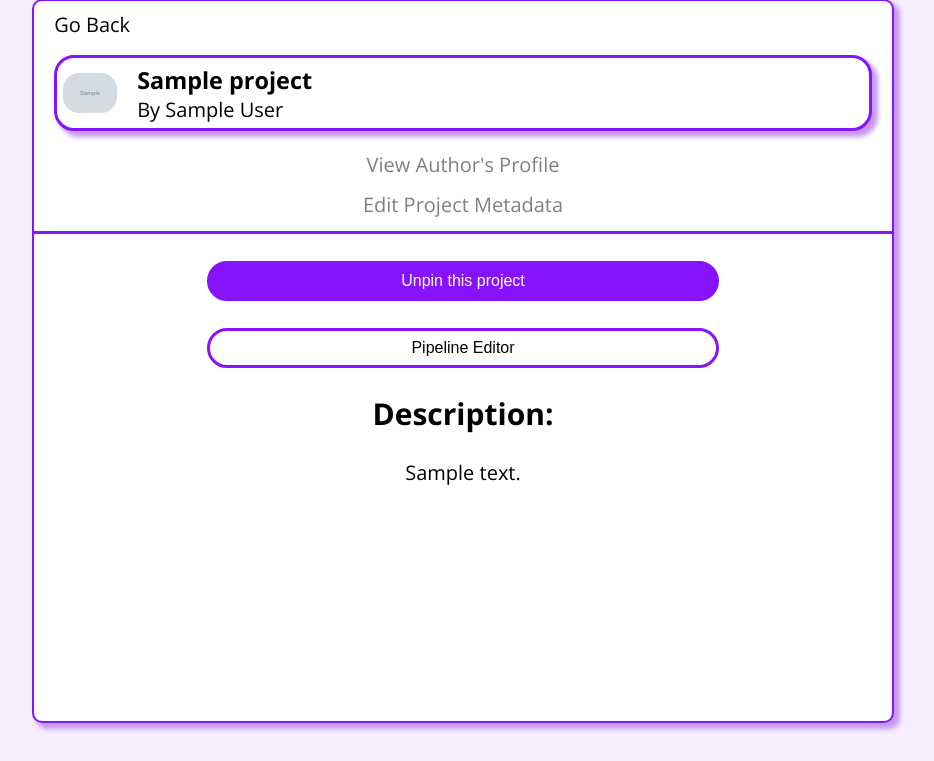
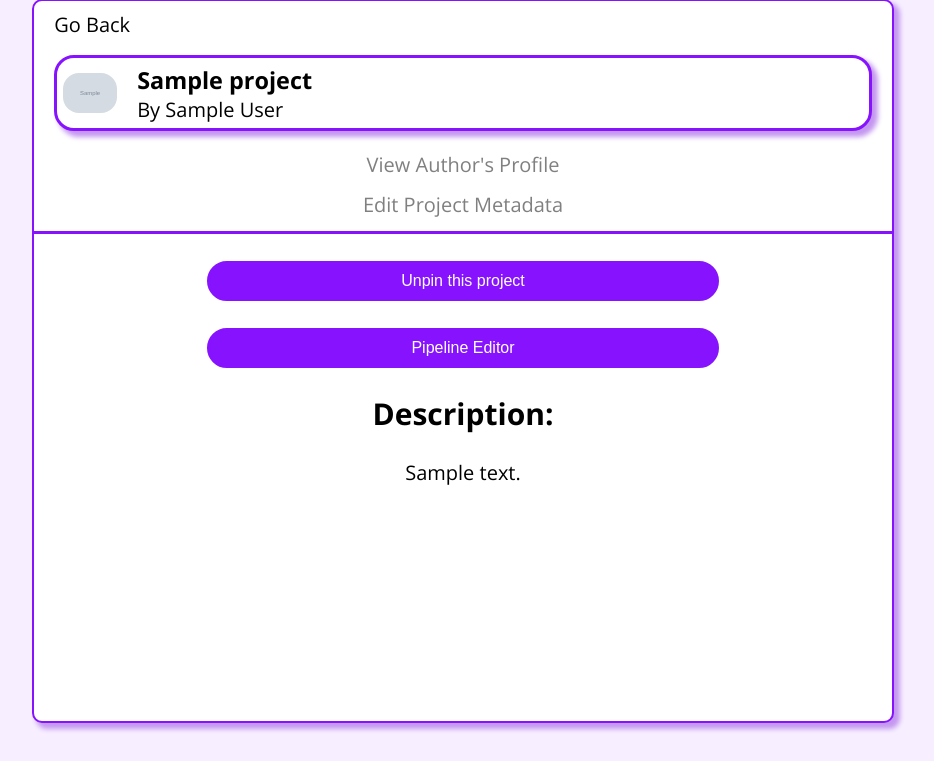
Before and after one commit to Miv2nir/diploma2425, a Django app: page /projects/00000000-0000-0000-0000-000000000001/ in a window 1280 px wide. Shown: the part 39-800 px from the top of the page, without its empty margins (177-1111 px from the left). Run offline with Django 5.2, Linux system fonts and the light colour scheme; a user stored in the database is signed in; tables that the repository leaves empty hold one stand-in row (values such as "Sample post"); grey boxes marked "Sample" are stand-in pictures.

Commit message:
disable intentional throttling

```diff
--- a/timesite/backend/api_views.py
+++ b/timesite/backend/api_views.py
@@ -373,7 +373,7 @@ def invoke_runtime(request,id):
         #mark as being executed
         func_status.status='EX'
         func_status.save()
-        sleep(1.5)
+        #sleep(1.5)
         try:
             if func_obj.type=='loader': #only saves, does not accept
                 data_obj=models.DataFile.objects.get(id=i.info['data_obj'])
@@ -415,7 +415,7 @@ def invoke_runtime(request,id):
             func_status.save()
             return Response(status=500)
         #for the purposes of testing the RuntimeQueryer.svelte
-        sleep(1.5)
+        #sleep(1.5)
     return Response(status=200)
 
 @api_view()
--- a/timesite/backend/templates/backend/project_item.html
+++ b/timesite/backend/templates/backend/project_item.html
@@ -54,7 +54,7 @@
                                 margin-left: 1rem; margin-right: 1rem;">
                         <!--a href="" style="width: 100%;"><button type="button" class="login-button-primary">Run</button></a-->
                         {% if is_author %}
-                        <a href="/edit/?project_id={{item.id}}" style=" width: 100%;"><button type="button" class="login-button-secondary" style="width: 40vw;">Pipeline Editor</button></a>
+                        <a href="/edit/?project_id={{item.id}}" style=" width: 100%;"><button type="button" class="login-button-primary" style="width: 40vw;">Pipeline Editor</button></a>
                         {%endif%}
                     </div>
                 <h2>Description:</h2>
```
